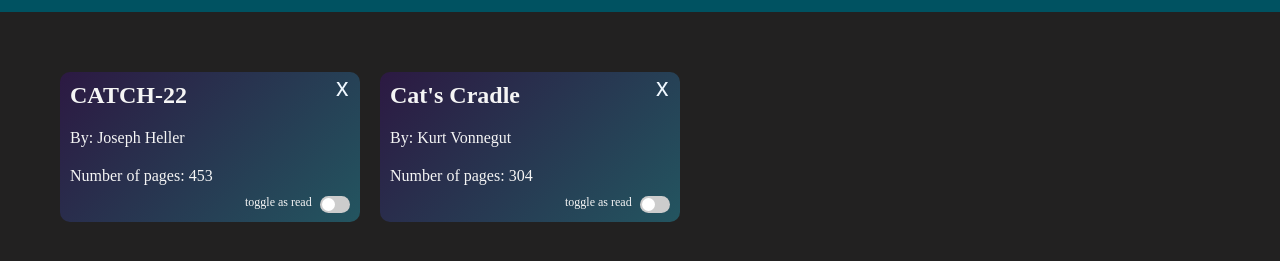
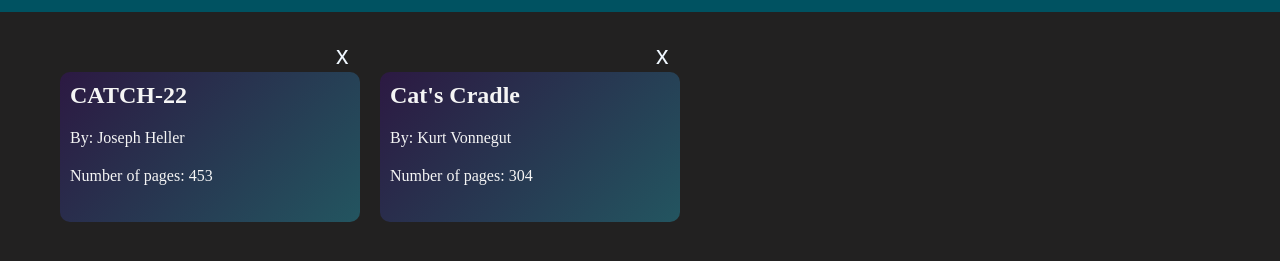
Before and after one commit to kamyar-mazloom/Library, a plain HTML site: page index.html in a window 1280 px wide. Shown: the part 99-360 px from the top of the page. Drawn offline with Linux system fonts and the light colour scheme.

```diff
--- a/Script.js
+++ b/Script.js
@@ -64,23 +64,6 @@
   domPages.innerHTML = "<span>Number of pages: </span>" + myLibrary[i].pages;
   domCard.append(domPages)
 
-  let domStatus = document.createElement("span")
-  domStatus.setAttribute("class","status")
-  domStatus.innerHTML = "<span>toggle as read<span>"
-  domCard.appendChild(domStatus)
-
-  let domSwitch = document.createElement("label")
-  domSwitch.setAttribute("class","switch")
-  domCard.appendChild(domSwitch)
-
-  let domCheckbox = document.createElement("input")
-  domCheckbox.setAttribute("type","checkbox")
-  domSwitch.appendChild(domCheckbox)
-
-  let domSlider = document.createElement("span")
-  domSlider.setAttribute("class","slider round")
-  domSwitch.appendChild(domSlider)
-
   let domClose = document.createElement("button")
   domClose.setAttribute("class","closeBtn")
   domClose.setAttribute("id", i)
@@ -97,3 +80,4 @@
     removeAllChildNodes(domBody)
   cardCreation()
   }
+///check-uncheck function
--- a/style.css
+++ b/style.css
@@ -20,7 +20,7 @@
 }
   .header{
   background-color: rgb(0, 82, 97);
-  min-height: 100px;
+  min-height: 10px;
   height: 150px;
   width:100%;
   display: flex;
@@ -80,60 +80,7 @@
       color: whitesmoke;
       margin: 0px 0px 0px 185px;
     }
-    .switch {
-      position: relative;
-      display: inline-block;
-      width: 30px;
-      height: 17px;
-      position: relative; top: -14px; left:260px;
-    }
-    /* Hide default HTML checkbox */
-    .switch input {
-      opacity: 0;
-      width: 0;
-      height: 0;
-    }
-    /* The slider */
-    .slider {
-      position: absolute;
-      cursor: pointer;
-      top: 0;
-      left: 0;
-      right: 0;
-      bottom: 0;
-      background-color: #ccc;
-      -webkit-transition: .4s;
-      transition: .4s;
-    }
-    .slider:before {
-      position: absolute;
-      content: "";
-      height: 13px;
-      width: 13px;
-      left: 2px;
-      bottom: 2px;
-      background-color: white;
-      -webkit-transition: .4s;
-      transition: .4s;
-    }
-    input:checked + .slider {
-      background-color: #2196F3;
-    }
-    input:focus + .slider {
-      box-shadow: 0 0 1px #2196F3;
-    }
-    input:checked + .slider:before {
-      -webkit-transform: translateX(13px);
-      -ms-transform: translateX(13px);
-      transform: translateX(13px);
-    }
-    /* Rounded sliders */
-    .slider.round {
-      border-radius: 17px;
-    }
-    .slider.round:before {
-      border-radius: 50%;
-    }
+
     #overlay {
       position: fixed;
       display: none;
```
